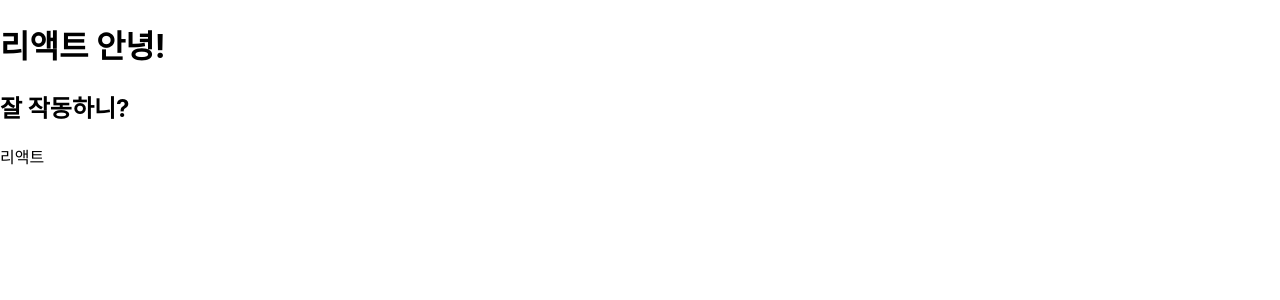
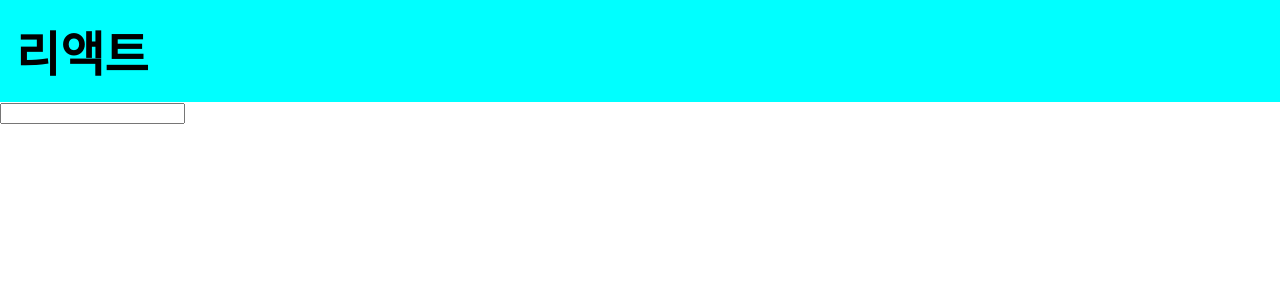
Before and after one commit to Young970303/my-study, a React (Create React App) app: page / in a window 1280 px wide. Shown: the top 300 px of the page. Built offline with nearby package versions, Linux system fonts and the light colour scheme.

Commit message:
jsx 주석

```diff
--- a/src/App.css
+++ b/src/App.css
@@ -1,38 +1,7 @@
-.App {
-  text-align: center;
+.react {
+  background: aqua;
+  color: black;
+  font-size: 48px;
+  font-weight: bold;
+  padding: 16px;
 }
-
-.App-logo {
-  height: 40vmin;
-  pointer-events: none;
-}
-
-@media (prefers-reduced-motion: no-preference) {
-  .App-logo {
-    animation: App-logo-spin infinite 20s linear;
-  }
-}
-
-.App-header {
-  background-color: #282c34;
-  min-height: 100vh;
-  display: flex;
-  flex-direction: column;
-  align-items: center;
-  justify-content: center;
-  font-size: calc(10px + 2vmin);
-  color: white;
-}
-
-.App-link {
-  color: #61dafb;
-}
-
-@keyframes App-logo-spin {
-  from {
-    transform: rotate(0deg);
-  }
-  to {
-    transform: rotate(360deg);
-  }
-}
--- a/src/App.js
+++ b/src/App.js
@@ -1,14 +1,20 @@
 import './App.css';
 
+
 function App() {
-  const name = undefined;
-  return (
-    <>
-      <h1>리액트 안녕!</h1>
-      <h2>잘 작동하니?</h2>
-      <div>{name || '리액트'}</div>
-    </>
-  );
+  const name = '리액트';
+ return (
+  <>
+
+<div  className="react">{name}</div>
+
+{/* 하지만 이런 주석이나 */}
+{/* 이런 주석은 페이지에 그대로 나타나게 됩니다. */}
+<input />
+</>
+ );
+
 }
 
+
 export default App;
```
